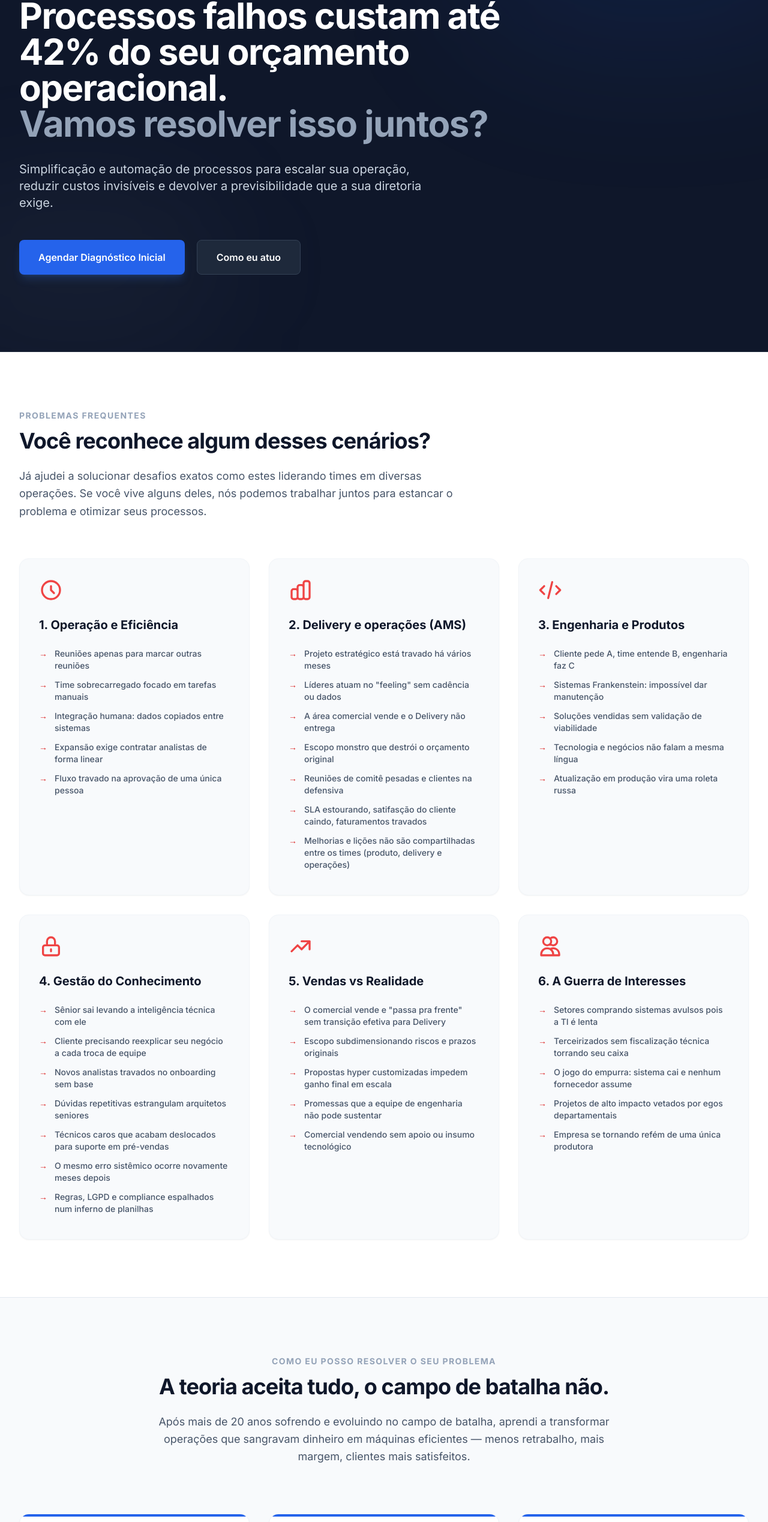
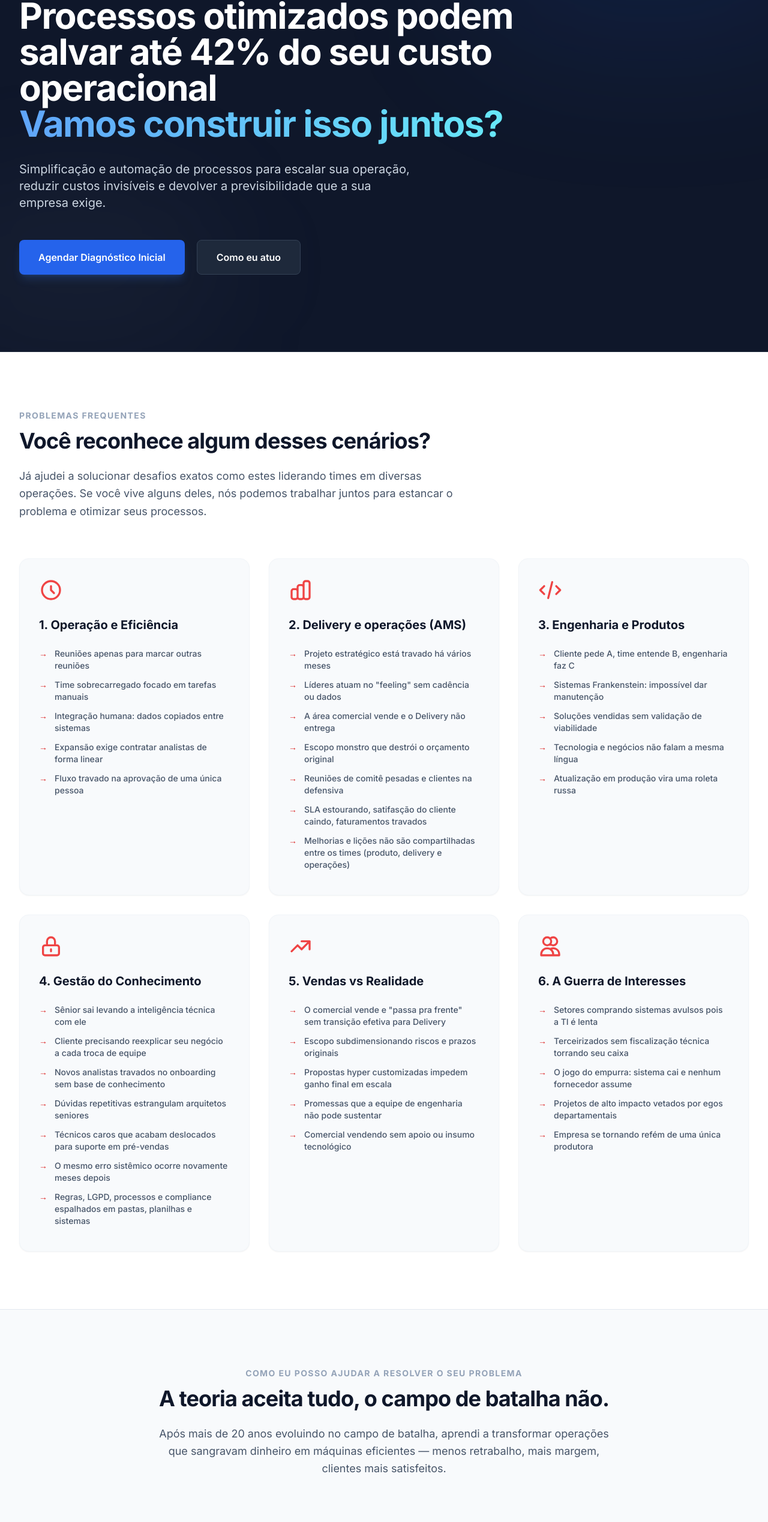
Before and after one commit to Lindualdo/aldosantos, a Next.js app: page / in a window 1280 px wide. Shown: the part 225-2763 px from the top of the page at 60% size. Built offline with nearby package versions, Linux system fonts and the light colour scheme.

Commit message:
feat: Enable Turbopack for the dev script and refine page content and styling.

```diff
--- a/app/page.tsx
+++ b/app/page.tsx
@@ -31,17 +31,16 @@ export default function Home() {
         <div className="max-w-7xl mx-auto px-6 lg:px-8 pt-16 pb-24 lg:pt-20 lg:pb-32 relative z-10">
           <div className="max-w-4xl">
             <h2 className="text-blue-500 font-semibold tracking-widest text-sm uppercase mb-6 flex items-center gap-4">
-
-              Delivery/Operações (AMS) | Transformação Digital
+              Delivery | Operações (AMS) | Transformação Digital
             </h2>
 
             <h1 className="text-4xl md:text-5xl lg:text-6xl font-bold text-white tracking-tight leading-[1.1] mb-8">
-              Processos falhos custam até 42% do seu orçamento operacional. <br />
-              <span className="text-slate-400">Vamos resolver isso juntos?</span>
+              Processos otimizados podem salvar até 42% do seu custo operacional <br />
+              <span className="text-transparent bg-clip-text bg-gradient-to-r from-blue-400 to-cyan-300">Vamos construir isso juntos?</span>
             </h1>
 
             <p className="text-lg md:text-xl text-slate-300 leading-relaxed mb-12 max-w-2xl font-light">
-              Simplificação e automação de processos para escalar sua operação, reduzir custos invisíveis e devolver a previsibilidade que a sua diretoria exige.
+              Simplificação e automação de processos para escalar sua operação, reduzir custos invisíveis e devolver a previsibilidade que a sua empresa exige.
             </p>
 
             <div className="flex flex-col sm:flex-row gap-5">
@@ -76,7 +75,7 @@ export default function Home() {
             </p>
           </div>
 
-          <div className="grid md:grid-cols-2 lg:grid-cols-3 gap-8">
+          <div className="grid md:grid-cols-3 gap-8">
             {/* Camada 1 */}
             <div className="p-8 pb-10 rounded-2xl bg-slate-50 border border-slate-100 relative group transition-colors hover:border-slate-300 shadow-sm">
               <div className="text-red-500 mb-6">
@@ -133,11 +132,11 @@ export default function Home() {
               <ul className="space-y-3 relative z-10">
                 <li className="flex gap-3 text-slate-600 text-sm font-medium"><span className="text-red-600 font-bold shrink-0">→</span> Sênior sai levando a inteligência técnica com ele</li>
                 <li className="flex gap-3 text-slate-600 text-sm font-medium"><span className="text-red-600 font-bold shrink-0">→</span> Cliente precisando reexplicar seu negócio a cada troca de equipe</li>
-                <li className="flex gap-3 text-slate-600 text-sm font-medium"><span className="text-red-600 font-bold shrink-0">→</span> Novos analistas travados no onboarding sem base</li>
+                <li className="flex gap-3 text-slate-600 text-sm font-medium"><span className="text-red-600 font-bold shrink-0">→</span> Novos analistas travados no onboarding sem base de conhecimento</li>
                 <li className="flex gap-3 text-slate-600 text-sm font-medium"><span className="text-red-600 font-bold shrink-0">→</span> Dúvidas repetitivas estrangulam arquitetos seniores</li>
                 <li className="flex gap-3 text-slate-600 text-sm font-medium"><span className="text-red-600 font-bold shrink-0">→</span> Técnicos caros que acabam deslocados para suporte em pré-vendas</li>
                 <li className="flex gap-3 text-slate-600 text-sm font-medium"><span className="text-red-600 font-bold shrink-0">→</span> O mesmo erro sistêmico ocorre novamente meses depois</li>
-                <li className="flex gap-3 text-slate-600 text-sm font-medium"><span className="text-red-600 font-bold shrink-0">→</span> Regras, LGPD e compliance espalhados num inferno de planilhas</li>
+                <li className="flex gap-3 text-slate-600 text-sm font-medium"><span className="text-red-600 font-bold shrink-0">→</span> Regras, LGPD, processos e compliance espalhados em pastas, planilhas e sistemas</li>
               </ul>
             </div>
 
@@ -181,19 +180,19 @@ export default function Home() {
       <section className="py-24 bg-slate-50 border-y border-slate-200">
         <div className="max-w-7xl mx-auto px-6 lg:px-8">
           <div className="text-center max-w-3xl mx-auto mb-20">
-            <h3 className="text-sm font-bold tracking-widest text-slate-400 uppercase mb-3">Como eu posso resolver o seu problema</h3>
+            <h3 className="text-sm font-bold tracking-widest text-slate-400 uppercase mb-3">Como eu posso ajudar a resolver o seu problema</h3>
             <h2 className="text-3xl md:text-4xl font-bold text-slate-900 tracking-tight mb-6">
               A teoria aceita tudo, o campo de batalha não.
             </h2>
             <p className="text-lg text-slate-600 leading-relaxed">
-              Após mais de 20 anos sofrendo e evoluindo no campo de batalha, aprendi a transformar operações que sangravam dinheiro em máquinas eficientes — menos retrabalho, mais margem, clientes mais satisfeitos.
+              Após mais de 20 anos evoluindo no campo de batalha, aprendi a transformar operações que sangravam dinheiro em máquinas eficientes — menos retrabalho, mais margem, clientes mais satisfeitos.
             </p>
           </div>
 
-          <div className="grid md:grid-cols-2 lg:grid-cols-3 gap-8 items-stretch">
+          <div className="grid md:grid-cols-3 gap-8 items-stretch">
             {/* Passo 01 */}
             <div className="bg-white p-8 rounded-2xl shadow-sm border border-slate-100 flex flex-col h-full min-h-[260px] relative overflow-hidden group hover:border-blue-200 transition-all duration-300 hover:shadow-md">
-              <div className="w-full h-1 bg-blue-600 absolute top-0 left-0" />
+              <div className="w-full h-1 bg-slate-200 absolute top-0 left-0 group-hover:bg-blue-300 transition-colors" />
               <div className="min-h-[4rem] mb-4 pt-2">
                 <h4 className="font-bold text-slate-900 tracking-tight text-xl">01. Diagnóstico e Priorização</h4>
               </div>
@@ -202,7 +201,7 @@ export default function Home() {
 
             {/* Passo 02 */}
             <div className="bg-white p-8 rounded-2xl shadow-sm border border-slate-100 flex flex-col h-full min-h-[260px] relative overflow-hidden group hover:border-blue-200 transition-all duration-300 hover:shadow-md">
-              <div className="w-full h-1 bg-blue-600 absolute top-0 left-0" />
+              <div className="w-full h-1 bg-slate-300 absolute top-0 left-0 group-hover:bg-blue-400 transition-colors" />
               <div className="min-h-[4rem] mb-4 pt-2">
                 <h4 className="font-bold text-slate-900 tracking-tight text-xl">02. Simplificação e Redesenho do Processo</h4>
               </div>
@@ -211,7 +210,7 @@ export default function Home() {
 
             {/* Passo 03 */}
             <div className="bg-white p-8 rounded-2xl shadow-sm border border-slate-100 flex flex-col h-full min-h-[260px] relative overflow-hidden group hover:border-blue-200 transition-all duration-300 hover:shadow-md">
-              <div className="w-full h-1 bg-blue-600 absolute top-0 left-0" />
+              <div className="w-full h-1 bg-blue-400 absolute top-0 left-0 group-hover:bg-blue-500 transition-colors" />
               <div className="min-h-[4rem] mb-4 pt-2">
                 <h4 className="font-bold text-slate-900 tracking-tight text-xl">03. Piloto e Automação AI</h4>
               </div>
@@ -220,7 +219,7 @@ export default function Home() {
 
             {/* Passo 04 */}
             <div className="bg-white p-8 rounded-2xl shadow-sm border border-slate-100 flex flex-col h-full min-h-[260px] relative overflow-hidden group hover:border-blue-200 transition-all duration-300 hover:shadow-md">
-              <div className="w-full h-1 bg-blue-600 absolute top-0 left-0" />
+              <div className="w-full h-1 bg-blue-500 absolute top-0 left-0 group-hover:bg-blue-600 transition-colors" />
               <div className="min-h-[4rem] mb-4 pt-2">
                 <h4 className="font-bold text-slate-900 tracking-tight text-xl">04. Rollout em Produção</h4>
               </div>
@@ -229,11 +228,11 @@ export default function Home() {
 
             {/* Passo 05 */}
             <div className="bg-white p-8 rounded-2xl shadow-sm border border-slate-100 flex flex-col h-full min-h-[260px] relative overflow-hidden group hover:border-blue-200 transition-all duration-300 hover:shadow-md">
-              <div className="w-full h-1 bg-blue-600 absolute top-0 left-0" />
+              <div className="w-full h-1 bg-blue-600 absolute top-0 left-0 group-hover:bg-blue-700 transition-colors" />
               <div className="min-h-[4rem] mb-4 pt-2">
                 <h4 className="font-bold text-slate-900 tracking-tight text-xl">05. Treinamento e Operação</h4>
               </div>
-              <p className="text-slate-600 text-sm leading-relaxed">Eu saio, a operação autônoma fica. A equipe é treinada, e deixo um Chatbot Inteligente com base de conhecimento sobre o processo para dar suporte em tempo integral</p>
+              <p className="text-slate-600 text-sm leading-relaxed">Eu saio, a operação autônoma fica. A equipe é treinada, e deixo um Chatbot Inteligente com base de conhecimento sobre cada processo para dar suporte em tempo integral</p>
             </div>
           </div>
         </div>
@@ -243,7 +242,7 @@ export default function Home() {
           <div className="text-center max-w-3xl mx-auto mb-16">
             <h3 className="text-sm font-bold tracking-widest text-blue-500 uppercase mb-3">Resultados que aparecem no financeiro</h3>
             <h2 className="text-3xl md:text-5xl font-bold text-white tracking-tight mb-4">
-              Operações reais, nas maiores distribuidoras de energia do Brasil
+              Operações que liderei nos últimos anos
             </h2>
             <p className="text-slate-400">
               Números que o seu CFO vai querer ver.
@@ -284,12 +283,12 @@ export default function Home() {
       <section className="py-24 bg-slate-50/50">
         <div className="max-w-7xl mx-auto px-6 lg:px-8">
           <div className="text-center max-w-3xl mx-auto mb-16">
-            <h3 className="text-sm font-bold tracking-widest text-blue-500 uppercase mb-3">Prova Social</h3>
+            <h3 className="text-sm font-bold tracking-widest text-blue-500 uppercase mb-3">CLIENTES ATENDIDOS</h3>
             <h2 className="text-3xl md:text-4xl font-bold text-slate-900 tracking-tight mb-4">
-              Empresas que Confiam
+              Operações que não podem parar. Empresas que só crescem.
             </h2>
             <p className="text-slate-600">
-              Projetos de transformação entregues para líderes de mercado em diversos setores
+              Projetos entregues para algumas das maiores operações do Brasil — com consistência, prazo e resultado
             </p>
           </div>
 
--- a/package.json
+++ b/package.json
@@ -3,7 +3,7 @@
   "version": "1.0.0",
   "private": true,
   "scripts": {
-    "dev": "rm -rf .next && next dev",
+    "dev": "next dev --turbopack",
     "dev:turbo": "next dev --turbopack",
     "build": "next build",
     "start": "next start",
```
